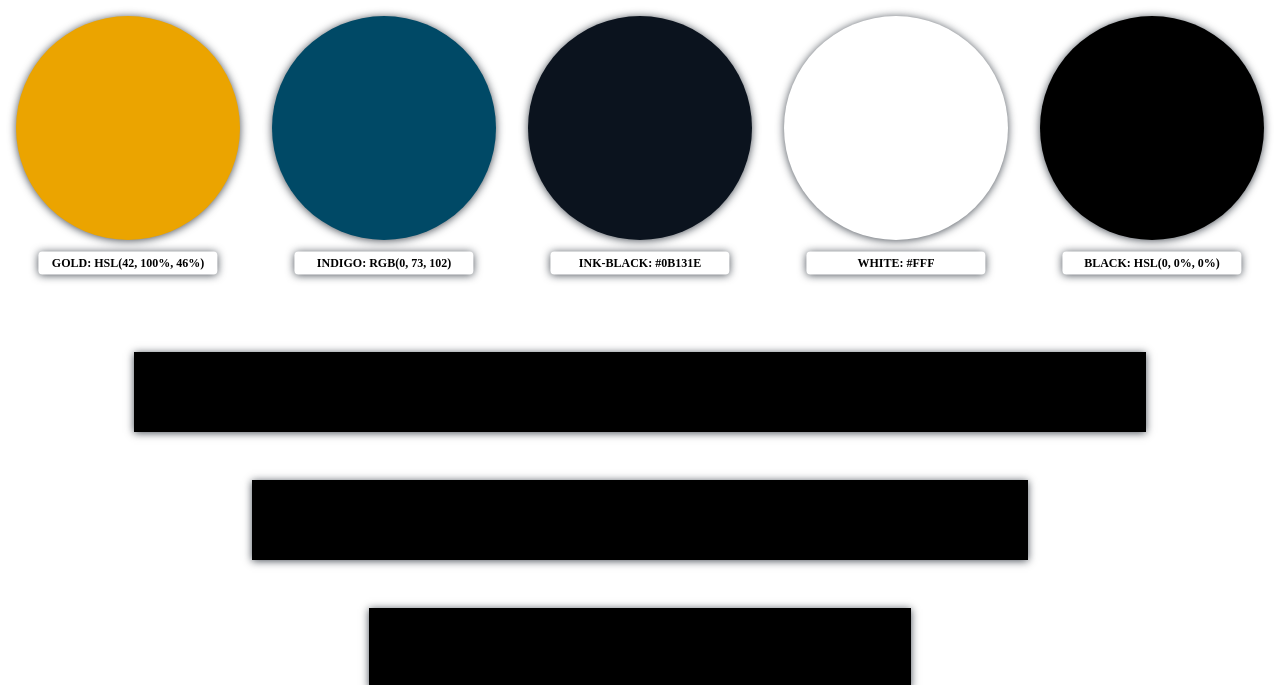
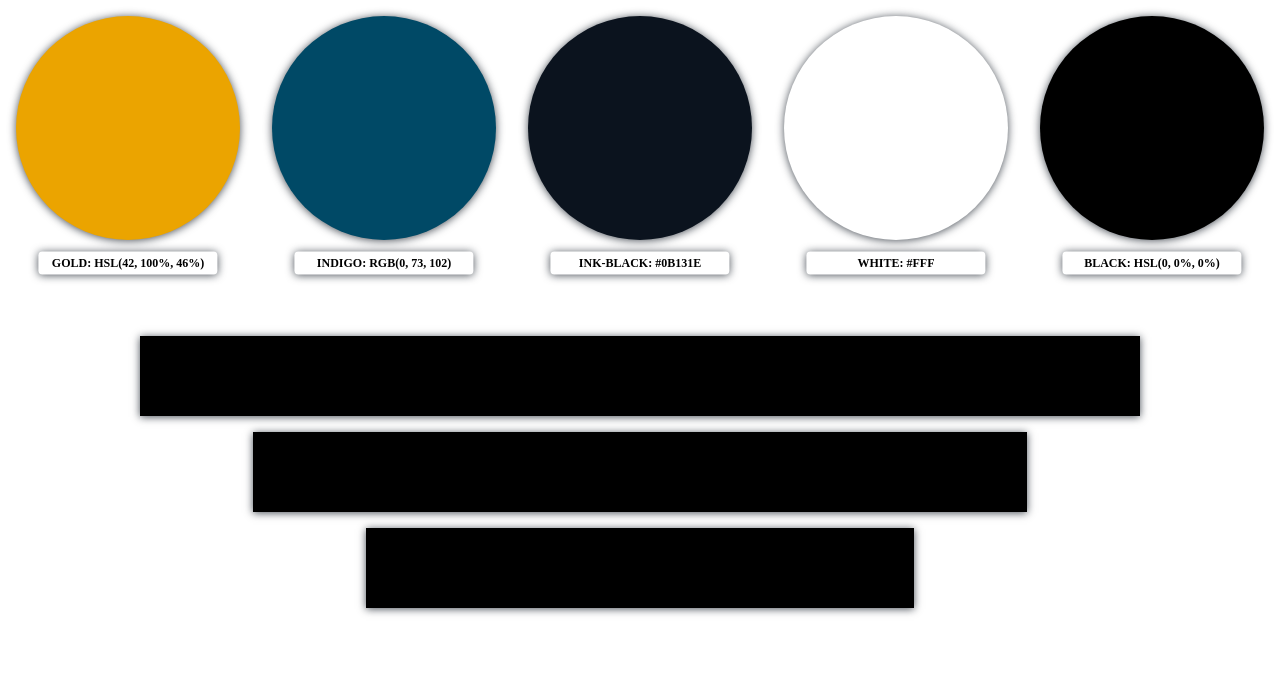
Before and after one commit to rafzielinski/monolith, a website built with Parcel: page src/index.html in a window 1280 px wide. Shown: the top 685 px of the page. Built offline with nearby package versions, Linux system fonts and the light colour scheme.

Commit message:
fixes in grid

```diff
--- a/src/scss/_config/layout.scss
+++ b/src/scss/_config/layout.scss
@@ -1,8 +1,9 @@
 :root {
   // Grid
+  --grid-width: 100vw;
   --grid-columns: 9;
   --grid-gap: 1rem;
-  --grid-outer-width: 90vw;
+  --grid-outer-width: 1000px;
 
   --gap: 1rem;
 }
--- a/src/scss/_monolith/layout.scss
+++ b/src/scss/_monolith/layout.scss
@@ -5,9 +5,6 @@
       flex-flow: column nowrap;
       align-items: center;
       justify-content: center;
-
-      margin: var(--space);
-      padding: 0.25rem;
 
       min-height: 5rem;
 
--- a/src/scss/grid.scss
+++ b/src/scss/grid.scss
@@ -1,5 +1,5 @@
 %layout-grid {
-  --grid-free-space: minmax(calc((100vw - var(--grid-outer-width)) / 2), 1fr);
+  --grid-free-space: minmax(0, calc((var(--grid-width) - var(--grid-outer-width) - var(--grid-gap) * 2 ) / 2));
 
   display: grid;
   grid-template-columns:
@@ -8,7 +8,9 @@
     var(--grid-free-space);
   grid-gap: var(--grid-gap);
 
-  width: 100vw;
+  margin: 0 auto;
+
+  width: var(--grid-width);
   height: auto;
 }
 
```
